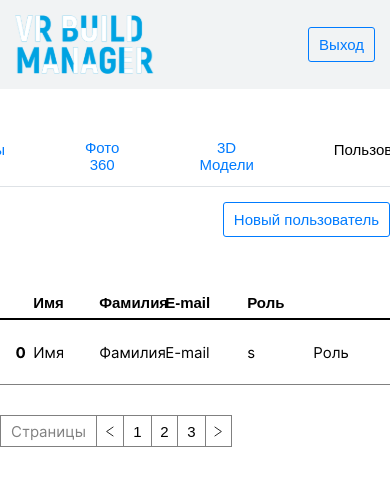
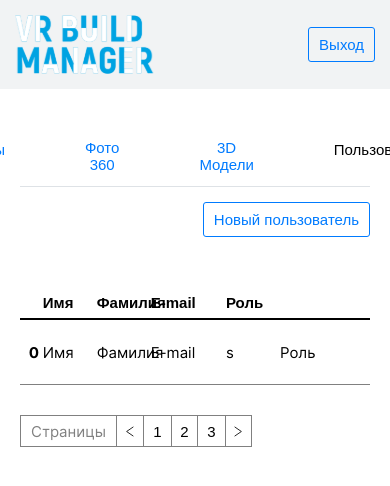
Before and after one commit to LunaMoon05/vrbm, a React (Create React App) app: page / in a window 390 px wide. Shown: the top 486 px of the page. Built offline with nearby package versions, Linux system fonts and the light colour scheme; the HTML template or start-up script is replaced by a standard one.

Commit message:
popups height adaptive

```diff
--- a/src/components/List/List.module.scss
+++ b/src/components/List/List.module.scss
@@ -4,6 +4,9 @@
   padding-left: 8.5%;
   border-bottom: 2px solid black;
   padding-bottom: 6px;
+  @media(max-width: 1140px) {
+    padding-left: 6.5%;
+  }
   button {
     font-size: 15px;
     font-weight: bold;
@@ -24,13 +27,21 @@
     width: 100%;
     font-size: 15px;
     padding-left: 8.5%;
+    @media(max-width: 1140px) {
+      padding-left: 6.5%;
+    }
   }
 }
 
+
+
 .grow {
   width: 18.5%;
+  @media(max-width: 1140px) {
+    width: 16.5%;
+  }
   &Third {
-     width: 23%;
+    width: 23%;
   }
 }
 
@@ -38,6 +49,9 @@
   position: absolute;
   left: 4%;
   font-weight: bold;
+  @media(max-width: 1140px) {
+    left: 2.5%;
+  }
 }
 
 .btn {
--- a/src/components/Main/Main.jsx
+++ b/src/components/Main/Main.jsx
@@ -30,7 +30,7 @@ export const Main = () => {
     }
   }, [currentCat])
   return (
-    <section>
+    <section className={s.main}>
       {currentPopup === 'createLicense' && <CreateLicense setCurrentPopup={setCurrentPopup} />}
       {currentPopup === 'deleteLicense' && <DeleteLicense setCurrentPopup={setCurrentPopup} />}
       {currentPopup === 'returnLicense' && <ReturnLicense setCurrentPopup={setCurrentPopup} />}
--- a/src/components/Main/Main.module.scss
+++ b/src/components/Main/Main.module.scss
@@ -1 +1,5 @@
 @import '../../global.scss';
+
+.main {
+  padding: 0px 20px;
+}
--- a/src/components/Popup/CreateLicense.jsx
+++ b/src/components/Popup/CreateLicense.jsx
@@ -73,13 +73,16 @@ export const CreateLicense = props => {
     },
   ]
   return (
-    <Popup>
+    <Popup className={s.popupAdaptive}>
+      <div className={s.column}>
         <div className={s.titleBorder}>Создание новой лицензии</div>
         <div className={s.formWrapper}>
           {licenseFields.map(item => {
             return <InputPopup key={item.name} error={errors[item.name]} register={register} name={item.name} label={item.label} />
           })}
         </div>
+      </div>
+      <div className={s.column}>
         <div className={s.titleBorder}>Создание пользователя</div>
         <div className={s.formWrapper}>
           {userFields.map(item => {
@@ -90,6 +93,7 @@ export const CreateLicense = props => {
               <MainBtn onClick={handleSubmit(onSubmit, onError)} text='Создать лицензию' />
           </div>
         </div>
+      </div>
     </Popup>
   )
 }
--- a/src/components/Popup/Popup.jsx
+++ b/src/components/Popup/Popup.jsx
@@ -2,10 +2,10 @@ import React from 'react'
 import s from './Popup.module.scss'
 
 export const Popup = props => {
-  const {children} = props
+  const {children, className} = props
   return (
-    <div className={s.popupContainer}>
-      <div className={s.popup}>
+    <div className={`${s.popupContainer}`}>
+      <div className={`${s.popup} ${className}`}>
         {children}
       </div>
     </div>
--- a/src/components/Popup/Popup.module.scss
+++ b/src/components/Popup/Popup.module.scss
@@ -16,6 +16,13 @@
     align-items: center;
     background-color:  rgba(196, 196, 196, 0.5);
     z-index: 500;
+  }
+}
+
+.popupAdaptive {
+  @media(max-height: 900px) {
+    display: flex;
+    max-width: 900px;
   }
 }
 
@@ -62,3 +69,12 @@
   font-size: 11px;
   color: red;
 }
+
+.column {
+  width: 50%;
+  &:not(:last-child) {
+    @media(max-height: 900px) {
+      margin-right: 20px;
+    }
+  }
+}
```
Lines whose indentation alone changed are shown as unchanged.
